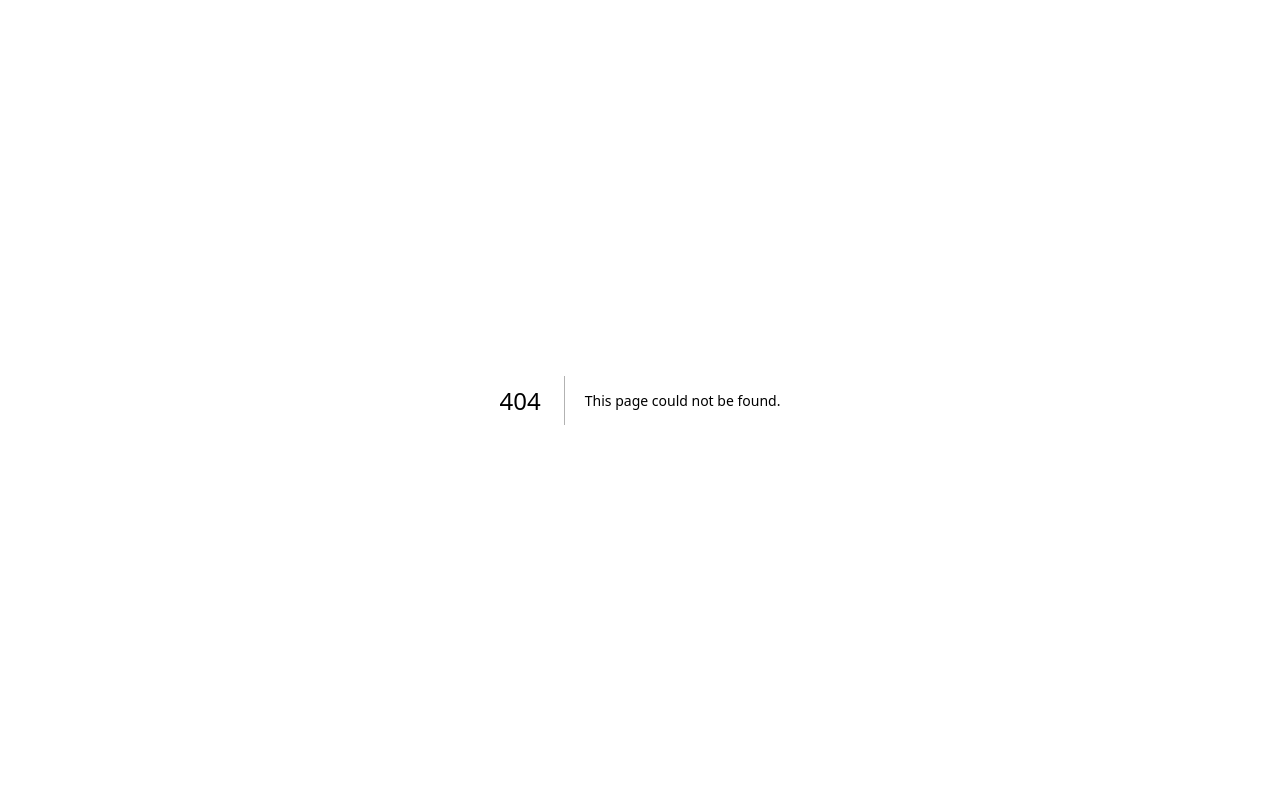
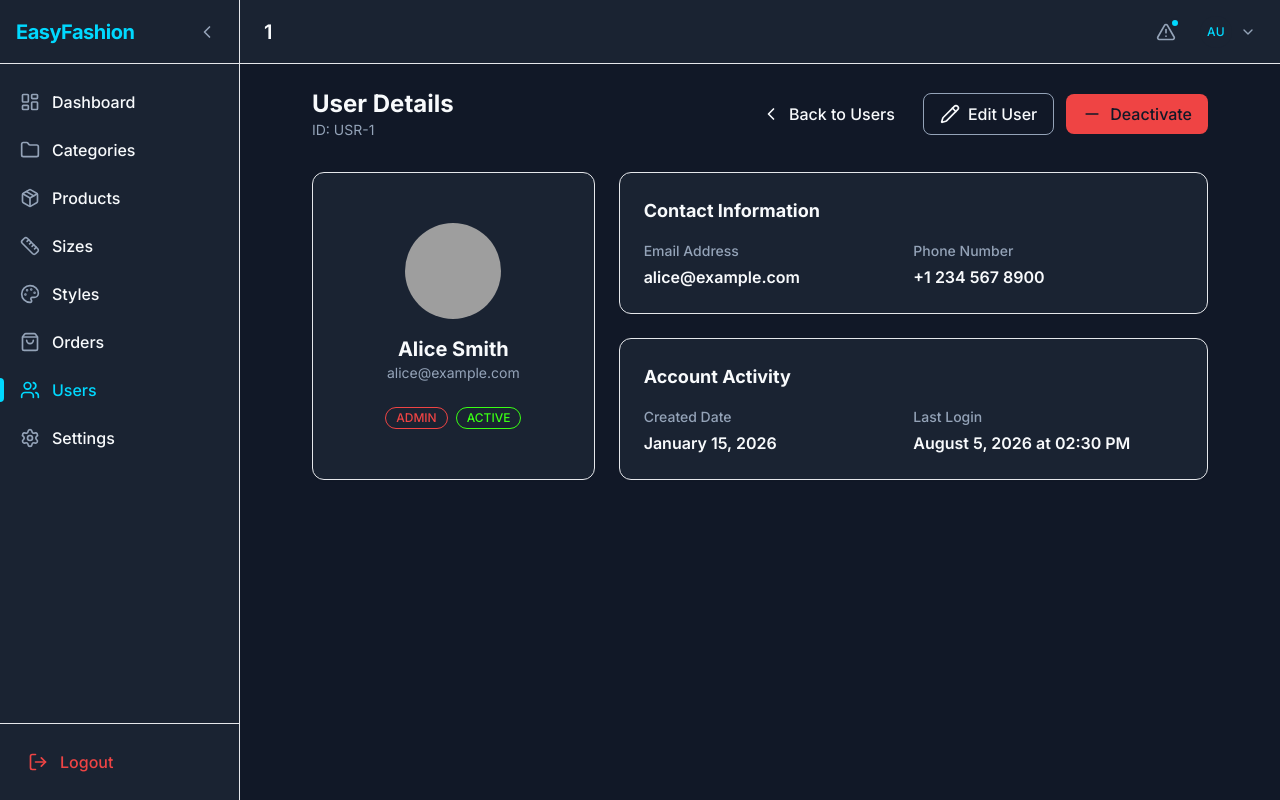
Before and after one commit to nishan-paul-2022/interview-easy-fashion-limited, a Next.js app in the folder app-management/: page /dashboard/users/1 in a window 1280 px wide. Before the commit this address had no page. Built offline with nearby package versions, Linux system fonts and the light colour scheme; grey boxes are pictures that could not be loaded.

Commit message:
feat(management): implement user details page

```diff
--- /dev/null
+++ b/app-management/src/app/dashboard/users/[id]/page.tsx
@@ -0,0 +1,184 @@
+'use client';
+
+import { useRouter, useParams } from 'next/navigation';
+import React, { useState } from 'react';
+
+import { Avatar } from '@/components/atoms/Avatar';
+import { Badge } from '@/components/atoms/Badge';
+import { Button } from '@/components/atoms/Button';
+import { DeleteConfirmationModal } from '@/components/molecules/DeleteConfirmationModal';
+
+interface UserDetail {
+  id: string;
+  name: string;
+  email: string;
+  phone: string;
+  role: 'ADMIN' | 'MANAGER' | 'CUSTOMER';
+  status: 'ACTIVE' | 'INACTIVE';
+  avatarUrl?: string;
+  createdDate: string;
+  lastLogin: string;
+}
+
+const mockUser: UserDetail = {
+  id: 'USR-001',
+  name: 'Alice Smith',
+  email: 'alice@example.com',
+  phone: '+1 234 567 8900',
+  role: 'ADMIN',
+  status: 'ACTIVE',
+  avatarUrl: 'https://i.pravatar.cc/150?u=alice',
+  createdDate: '2026-01-15T10:00:00Z',
+  lastLogin: '2026-08-05T14:30:00Z',
+};
+
+export default function UserDetailsPage() {
+  const router = useRouter();
+  const params = useParams();
+  const userId = params.id as string;
+
+  // In a real app, you would fetch the user using userId.
+  const user = { ...mockUser, id: userId ? `USR-${userId}` : mockUser.id };
+
+  const [isDeactivateModalOpen, setIsDeactivateModalOpen] = useState(false);
+  const [status, setStatus] = useState(user.status);
+
+  const handleEditClick = () => {
+    router.push(`/dashboard/users/${user.id.replace('USR-', '')}/edit`);
+  };
+
+  const handleToggleStatusClick = () => {
+    setIsDeactivateModalOpen(true);
+  };
+
+  const handleConfirmToggleStatus = () => {
+    const newStatus = status === 'ACTIVE' ? 'INACTIVE' : 'ACTIVE';
+    console.log(`Setting user status to: ${newStatus}`);
+    setStatus(newStatus);
+    setIsDeactivateModalOpen(false);
+  };
+
+  const isUserActive = status === 'ACTIVE';
+
+  return (
+    <div className="mx-auto flex w-full max-w-4xl flex-col gap-8 pb-12">
+      {/* Header */}
+      <div className="flex flex-col gap-4 sm:flex-row sm:items-center sm:justify-between">
+        <div>
+          <h1 className="text-2xl font-bold text-text">User Details</h1>
+          <p className="text-sm text-muted">ID: {user.id}</p>
+        </div>
+        <div className="flex items-center gap-3">
+          <Button
+            variant="ghost"
+            onClick={() => router.push('/dashboard/users')}
+            leftIcon="ChevronLeft"
+          >
+            Back to Users
+          </Button>
+          <Button variant="outline" onClick={handleEditClick} leftIcon="Pencil">
+            Edit User
+          </Button>
+          <Button
+            variant={isUserActive ? 'danger' : 'primary'}
+            onClick={handleToggleStatusClick}
+            leftIcon={isUserActive ? 'Minus' : 'CheckCircle'}
+          >
+            {isUserActive ? 'Deactivate' : 'Activate'}
+          </Button>
+        </div>
+      </div>
+
+      {/* Main Content */}
+      <div className="grid grid-cols-1 gap-6 md:grid-cols-3">
+        {/* Profile Block */}
+        <div className="col-span-1 flex flex-col items-center justify-center gap-4 rounded-xl border border-muted/20 bg-surface p-8 shadow-sm md:col-span-1">
+          <Avatar
+            src={user.avatarUrl}
+            alt={user.name}
+            name={user.name}
+            size="lg"
+            className="h-24 w-24 text-3xl"
+          />
+          <div className="flex flex-col items-center text-center">
+            <h2 className="text-xl font-bold text-text">{user.name}</h2>
+            <p className="text-sm text-muted">{user.email}</p>
+          </div>
+          <div className="mt-2 flex flex-wrap items-center justify-center gap-2">
+            <Badge
+              label={user.role}
+              variant={
+                user.role === 'ADMIN' ? 'error' : user.role === 'MANAGER' ? 'info' : 'neutral'
+              }
+            />
+            <Badge label={status} variant={isUserActive ? 'success' : 'neutral'} />
+          </div>
+        </div>
+
+        {/* Info & Metadata */}
+        <div className="col-span-1 flex flex-col gap-6 md:col-span-2">
+          {/* Contact Details */}
+          <div className="flex flex-col gap-4 rounded-xl border border-muted/20 bg-surface p-6 shadow-sm">
+            <h3 className="text-lg font-bold text-text">Contact Information</h3>
+            <div className="grid grid-cols-1 gap-y-4 sm:grid-cols-2">
+              <div className="flex flex-col gap-1">
+                <span className="text-sm font-medium text-muted">Email Address</span>
+                <span className="font-semibold text-text">{user.email}</span>
+              </div>
+              <div className="flex flex-col gap-1">
+                <span className="text-sm font-medium text-muted">Phone Number</span>
+                <span className="font-semibold text-text">{user.phone || 'N/A'}</span>
+              </div>
+            </div>
+          </div>
+
+          {/* Account Metadata */}
+          <div className="flex flex-col gap-4 rounded-xl border border-muted/20 bg-surface p-6 shadow-sm">
+            <h3 className="text-lg font-bold text-text">Account Activity</h3>
+            <div className="grid grid-cols-1 gap-y-4 sm:grid-cols-2">
+              <div className="flex flex-col gap-1">
+                <span className="text-sm font-medium text-muted">Created Date</span>
+                <span className="font-semibold text-text">
+                  {new Date(user.createdDate).toLocaleDateString(undefined, {
+                    year: 'numeric',
+                    month: 'long',
+                    day: 'numeric',
+                  })}
+                </span>
+              </div>
+              <div className="flex flex-col gap-1">
+                <span className="text-sm font-medium text-muted">Last Login</span>
+                <span className="font-semibold text-text">
+                  {new Date(user.lastLogin).toLocaleString(undefined, {
+                    year: 'numeric',
+                    month: 'long',
+                    day: 'numeric',
+                    hour: '2-digit',
+                    minute: '2-digit',
+                  })}
+                </span>
+              </div>
+            </div>
+          </div>
+        </div>
+      </div>
+
+      {/* Toggle Status Confirmation Modal */}
+      <DeleteConfirmationModal
+        isOpen={isDeactivateModalOpen}
+        title={isUserActive ? 'Deactivate User' : 'Activate User'}
+        description={
+          <span>
+            Are you sure you want to {isUserActive ? 'deactivate' : 'activate'}{' '}
+            <strong>{user.name}</strong>?{' '}
+            {isUserActive
+              ? 'They will no longer be able to log in to the system.'
+              : 'They will regain access to the system.'}
+          </span>
+        }
+        onConfirm={handleConfirmToggleStatus}
+        onCancel={() => setIsDeactivateModalOpen(false)}
+      />
+    </div>
+  );
+}
```
